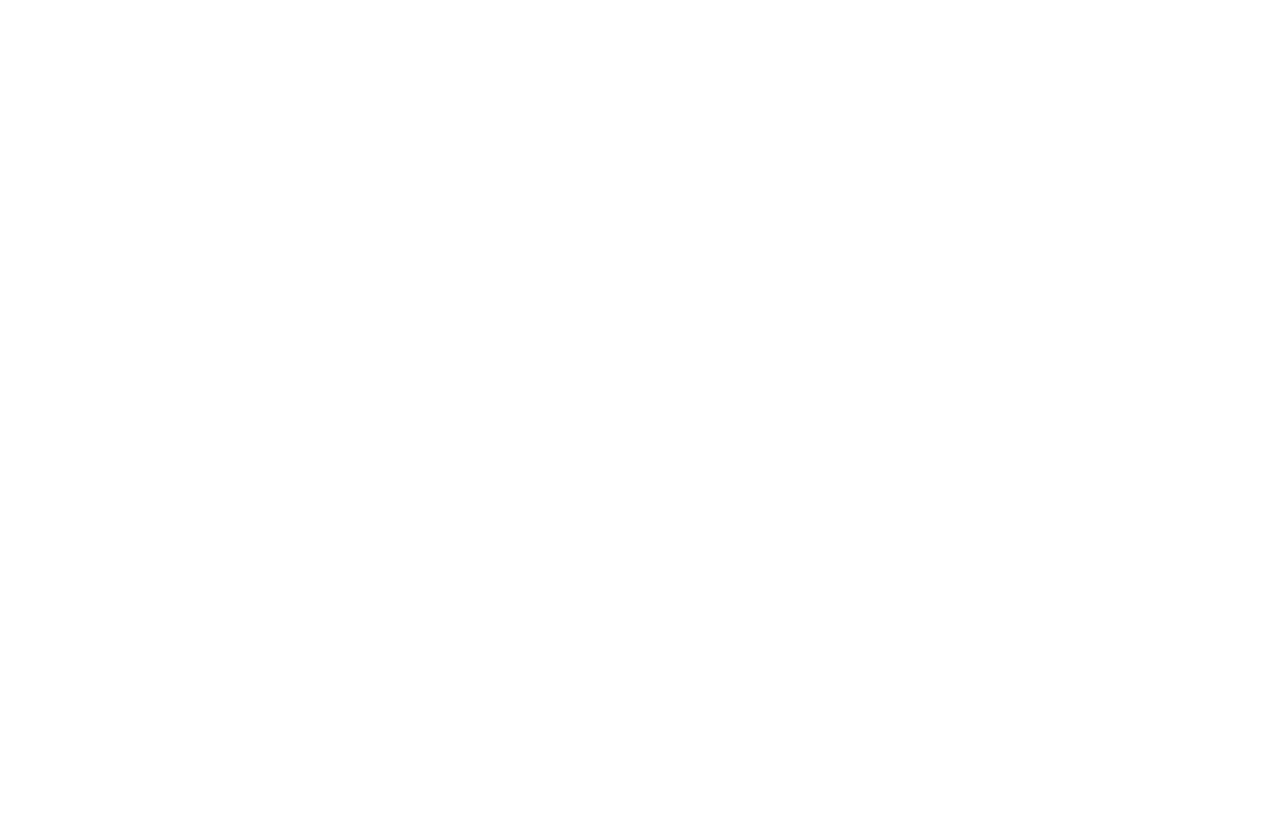
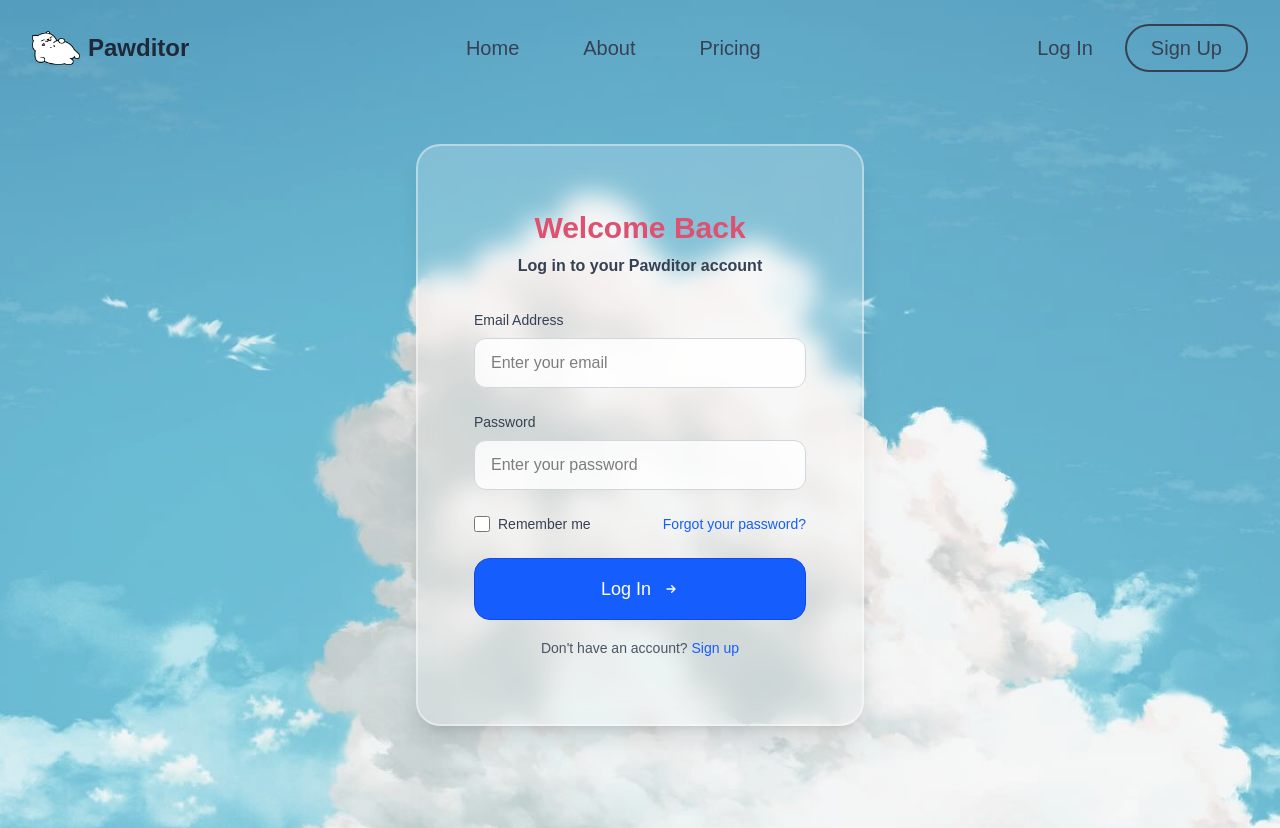
Before and after one commit to StockerMC/spurhacks2025, a SvelteKit app in the folder front-end/: page /login in a window 1280 px wide. Shown: the top 828 px of the page. Before the commit the page ends 800 px from the top, so only its background shows below. Built offline with nearby package versions, Linux system fonts and the light colour scheme.

Commit message:
feat: login

```diff
--- a/front-end/src/lib/components/Button.svelte
+++ b/front-end/src/lib/components/Button.svelte
@@ -1,5 +1,4 @@
 <script lang="ts">
-  // FIXME: SUPPORT GIFS/IMAGES SINCE MERGE CONFLICT OVERWROTE AARON'S CHANGES
   interface Props {
     variant?: 'primary' | 'secondary' | 'outline' | 'ghost' | 'dark' | 'text';
     size?: 'sm' | 'md' | 'lg';
--- a/front-end/src/lib/components/Card.svelte
+++ b/front-end/src/lib/components/Card.svelte
@@ -1,12 +1,14 @@
 <script lang="ts">
     interface Props {
         children: any;
+        blurBackground?: boolean;
+        class?: string;
     }
 
-    let { children }: Props = $props();
+    const { children, blurBackground = false, class: customClass = '' }: Props = $props();
 </script>
 
-<div class="w-[60%] bg-white/20 rounded-3xl border-[2px] border-white/40 overflow-hidden shadow-xl">
+<div class={`bg-white/20 rounded-3xl border-[2px] border-white/40 overflow-hidden shadow-xl ${blurBackground ? 'backdrop-blur-md' : ''} ${customClass}`}>
     <div class="p-6 md:p-8">
         {@render children()}
     </div>
--- /dev/null
+++ b/front-end/src/lib/components/HomeCard.svelte
@@ -0,0 +1,13 @@
+<script lang="ts">
+    interface Props {
+        children: any;
+    }
+
+    let { children }: Props = $props();
+</script>
+
+<div class="w-[60%] bg-white/20 rounded-3xl border-[2px] border-white/40 overflow-hidden shadow-xl">
+    <div class="p-6 md:p-8">
+        {@render children()}
+    </div>
+</div>
--- a/front-end/src/routes/+page.svelte
+++ b/front-end/src/routes/+page.svelte
@@ -1,5 +1,5 @@
 <script>
-  import Card from "$lib/components/Card.svelte";
+  import HomeCard from "$lib/components/HomeCard.svelte";
   import Logo from "$lib/images/logo.png"
   import CatBall from "$lib/images/cat_ball.gif";
   import Background from "$lib/images/background.jpg";
@@ -86,9 +86,9 @@
       </a>
     </nav>
     <div class="flex items-center text-xl gap-8">
-      <button class="text-gray-700 hover:text-gray-900 font-medium transition-colors">
-        Sign In
-      </button>
+      <a href="/login" class="text-gray-700 hover:text-gray-900 font-medium transition-colors">
+        Log In
+      </a>
       <button class="border-2 py-2 border-gray-700 text-gray-700 rounded-full px-6">
         Sign Up
       </button>
@@ -154,7 +154,7 @@
     </div>
   </div>
   <div class="flex justify-center w-full pt-12">
-    <Card>
+    <HomeCard>
       <div class="grid grid-cols-2 md:grid-cols-3 gap-4">
         {#each profiles as profile}
           <LandingCard
@@ -165,7 +165,7 @@
           />
         {/each}
       </div>
-    </Card>
+    </HomeCard>
   </div>
 </div>
 
--- a/front-end/src/routes/login/+page.svelte
+++ b/front-end/src/routes/login/+page.svelte
@@ -1,138 +1,133 @@
-<!--<script lang="ts">-->
-<!--    import Card from '$lib/components/Card.svelte';-->
-<!--    import Button from '$lib/components/Button.svelte';-->
-<!--    import { goto } from '$app/navigation';-->
+<script lang="ts">
+    import Card from '$lib/components/Card.svelte';
+    import Button from '$lib/components/Button.svelte';
+    import { goto } from '$app/navigation';
+    import Logo from "$lib/images/logo.png";
+    import Background from "$lib/images/background.jpg";
 
-<!--    let email = '';-->
-<!--    let password = '';-->
+    let email = '';
+    let password = '';
 
-<!--    function handleLogin() {-->
-<!--        goto('/dashboard');-->
-<!--    }-->
-<!--</script>-->
+    function handleLogin() {
+        goto('/dashboard');
+    }
+</script>
 
-<!--<div class="min-h-screen flex items-center justify-center bg-gradient-to-br from-cyan-900 via-cyan-700 to-cyan-600">-->
-<!--    <div class="max-w-md mx-auto relative z-10 w-full px-4">-->
-<!--        <Card>-->
-<!--            <div class="text-center mb-8">-->
-<!--                <h1 class="text-3xl font-bold text-gray-900 mb-2">Welcome Back</h1>-->
-<!--                <p class="text-gray-600">Sign in to your LLM Tester account</p>-->
-<!--            </div>-->
-<!--            <form class="space-y-6" on:submit|preventDefault={handleLogin}>-->
-<!--                <div>-->
-<!--                    <label for="email" class="block text-sm font-medium text-gray-700 mb-2">-->
-<!--                        Email Address-->
-<!--                    </label>-->
-<!--                    <input-->
-<!--                            type="email"-->
-<!--                            id="email"-->
-<!--                            bind:value={email}-->
-<!--                            required-->
-<!--                            class="w-full px-4 py-3 border border-gray-300 rounded-xl focus:ring-2 focus:ring-blue-500 focus:border-transparent bg-white/80 backdrop-blur-sm resize-none"-->
-<!--                            placeholder="Enter your email"-->
-<!--                    />-->
-<!--                </div>-->
-<!--                <div>-->
-<!--                    <label for="password" class="block text-sm font-medium text-gray-700 mb-2">-->
-<!--                        Password-->
-<!--                    </label>-->
-<!--                    <input-->
-<!--                            type="password"-->
-<!--                            id="password"-->
-<!--                            bind:value={password}-->
-<!--                            required-->
-<!--                            class="w-full px-4 py-3 border border-gray-300 rounded-xl focus:ring-2 focus:ring-blue-500 focus:border-transparent bg-white/80 backdrop-blur-sm resize-none"-->
-<!--                            placeholder="Enter your password"-->
-<!--                    />-->
-<!--                </div>-->
-<!--                <div class="flex items-center justify-between">-->
-<!--                    <div class="flex items-center">-->
-<!--                        <input-->
-<!--                                id="remember-me"-->
-<!--                                name="remember-me"-->
-<!--                                type="checkbox"-->
-<!--                                class="h-4 w-4 text-blue-600 focus:ring-blue-500 border-gray-300 rounded"-->
-<!--                        />-->
-<!--                        <label for="remember-me" class="ml-2 block text-sm text-gray-700">-->
-<!--                            Remember me-->
-<!--                        </label>-->
-<!--                    </div>-->
-<!--                    <div class="text-sm">-->
-<!--                        <a href="#" class="font-medium text-blue-600 hover:text-blue-500">-->
-<!--                            Forgot your password?-->
-<!--                        </a>-->
-<!--                    </div>-->
-<!--                </div>-->
-<!--                <div class="space-y-4">-->
-<!--                    <Button-->
-<!--                            variant="primary"-->
-<!--                            size="lg"-->
-<!--                            on:click={handleLogin}-->
-<!--                            class="w-full"-->
-<!--                    >-->
-<!--                        Sign In-->
-<!--                    </Button>-->
-<!--                    <div class="text-center">-->
-<!--                        <span class="text-sm text-gray-600">-->
-<!--                            Don&#39;t have an account?-->
-<!--                            <a href="#" class="font-medium text-blue-600 hover:text-blue-500">-->
-<!--                                Sign up-->
-<!--                            </a>-->
-<!--                        </span>-->
-<!--                    </div>-->
-<!--                </div>-->
-<!--            </form>-->
-<!--        </Card>-->
-<!--    </div>-->
-<!--</div>-->
+<!-- svelte-ignore a11y_img_redundant_alt -->
+<img
+        src={Background}
+        alt="Background Image"
+        class="top-0 left-0 w-full h-full z-[-1] pointer-events-none opacity-75"
+/>
 
-<!--<script>-->
-<!--    import Logo from "$lib/images/logo.png";-->
-<!--    import Background from "$lib/images/background.jpg";-->
-<!--</script>-->
+<div class="min-h-screen z-50 absolute top-0 left-0 w-full">
+    <header class="flex items-center justify-between px-8 py-6 z-50">
+        <div class="flex items-center gap-2">
+            <img
+                    src={Logo}
+                    alt="Cat Logo"
+                    class="w-12 h-auto"
+            />
+            <span class="text-2xl font-bold text-gray-800">Pawditor</span>
+        </div>
+        <nav class="hidden md:flex text-xl items-center gap-16">
+            <a href="/" class="text-gray-700 hover:text-gray-900 font-medium transition-colors">
+                Home
+            </a>
+            <a href="/about" class="text-gray-700 hover:text-gray-900 font-medium transition-colors">
+                About
+            </a>
+            <a href="/pricing" class="text-gray-700 hover:text-gray-900 font-medium transition-colors">
+                Pricing
+            </a>
+        </nav>
+        <div class="flex items-center text-xl gap-8">
+            <button class="text-gray-700 hover:text-gray-900 font-medium transition-colors">
+                Log In
+            </button>
+            <button class="border-2 py-2 border-gray-700 text-gray-700 rounded-full px-6">
+                Sign Up
+            </button>
+        </div>
+    </header>
+    <Card blurBackground={true} class="mx-auto my-12 max-w-md px-6 py-8">
+        <div class="text-center mb-8">
+            <h1 class="text-3xl font-bold mb-2 text-[#DC5270]">Welcome Back</h1>
+            <p class="text-gray-700 font-semibold">Log in to your Pawditor account</p>
+        </div>
+        <form class="space-y-6" on:submit|preventDefault={handleLogin}>
+            <div>
+                <label for="email" class="block text-sm font-medium text-gray-700 mb-2">
+                    Email Address
+                </label>
+                <input
+                        type="email"
+                        id="email"
+                        bind:value={email}
+                        required
+                        class="w-full px-4 py-3 border border-gray-300 rounded-xl focus:ring-2 focus:ring-blue-500 focus:border-transparent bg-white/80 backdrop-blur-sm resize-none"
+                        placeholder="Enter your email"
+                />
+            </div>
+            <div>
+                <label for="password" class="block text-sm font-medium text-gray-700 mb-2">
+                    Password
+                </label>
+                <input
+                        type="password"
+                        id="password"
+                        bind:value={password}
+                        required
+                        class="w-full px-4 py-3 border border-gray-300 rounded-xl focus:ring-2 focus:ring-blue-500 focus:border-transparent bg-white/80 backdrop-blur-sm resize-none"
+                        placeholder="Enter your password"
+                />
+            </div>
+            <div class="flex items-center justify-between">
+                <div class="flex items-center">
+                    <input
+                            id="remember-me"
+                            name="remember-me"
+                            type="checkbox"
+                            class="h-4 w-4 text-blue-600 focus:ring-blue-500 border-gray-300 rounded"
+                    />
+                    <label for="remember-me" class="ml-2 block text-sm text-gray-700">
+                        Remember me
+                    </label>
+                </div>
+                <div class="text-sm">
+                    <a href="#" class="font-medium text-blue-600 hover:text-blue-500">
+                        Forgot your password?
+                    </a>
+                </div>
+            </div>
+            <div class="space-y-4">
+                <a
+                        href="#"
+                        class="inline-flex items-center justify-center font-medium transition-all duration-200 focus:outline-none focus:ring-2 focus:ring-offset-2 disabled:opacity-50 disabled:cursor-not-allowed border bg-blue-600 text-white border-blue-700 hover:bg-blue-700 hover:shadow-lg focus:ring-blue-500 px-8 py-4 text-lg rounded-2xl w-full"
+                        on:click|preventDefault={handleLogin}
+                >
+    <span class="flex items-center gap-2">
+        Log In
+        <svg class="w-4 h-4 ml-1 transition-transform group-hover:translate-x-0.5" fill="none" stroke="currentColor" viewBox="0 0 24 24">
+            <path stroke-linecap="round" stroke-linejoin="round" stroke-width="2" d="M13 7l5 5m0 0l-5 5m5-5H6"></path>
+        </svg>
+    </span>
+                </a>
+                <div class="text-center">
+                <span class="text-sm text-gray-600">
+                    Don&#39;t have an account?
+                    <a href="#" class="font-medium text-blue-600 hover:text-blue-500">
+                        Sign up
+                    </a>
+                </span>
+                </div>
+            </div>
+        </form>
+    </Card>
+</div>
 
-<!--&lt;!&ndash; svelte-ignore a11y_img_redundant_alt &ndash;&gt;-->
-<!--<img-->
-<!--        src={Background}-->
-<!--        alt="Background Image"-->
-<!--        class="top-0 left-0 w-full h-full z-[-1] pointer-events-none opacity-75"-->
-<!--/>-->
-
-<!--<div class="min-h-screen z-50 absolute top-0 left-0 w-full">-->
-<!--    <header class="flex items-center justify-between px-8 py-6 z-50">-->
-<!--        <div class="flex items-center gap-2">-->
-<!--            <img-->
-<!--                    src={Logo}-->
-<!--                    alt="Cat Logo"-->
-<!--                    class="w-12 h-auto"-->
-<!--            />-->
-<!--            <span class="text-2xl font-bold text-gray-800">Pawditor</span>-->
-<!--        </div>-->
-<!--        <nav class="hidden md:flex text-xl items-center gap-16">-->
-<!--            <a href="/" class="text-gray-700 hover:text-gray-900 font-medium transition-colors">-->
-<!--                Home-->
-<!--            </a>-->
-<!--            <a href="/about" class="text-gray-700 hover:text-gray-900 font-medium transition-colors">-->
-<!--                About-->
-<!--            </a>-->
-<!--            <a href="/pricing" class="text-gray-700 hover:text-gray-900 font-medium transition-colors">-->
-<!--                Pricing-->
-<!--            </a>-->
-<!--        </nav>-->
-<!--        <div class="flex items-center text-xl gap-8">-->
-<!--            <button class="text-gray-700 hover:text-gray-900 font-medium transition-colors">-->
-<!--                Sign In-->
-<!--            </button>-->
-<!--            <button class="border-2 py-2 border-gray-700 text-gray-700 rounded-full px-6">-->
-<!--                Sign Up-->
-<!--            </button>-->
-<!--        </div>-->
-<!--    </header>-->
-<!--    &lt;!&ndash; Add your content here later &ndash;&gt;-->
-<!--</div>-->
-
-<!--<style>-->
-<!--    :global(.container) {-->
-<!--        max-width: 1200px;-->
-<!--    }-->
-<!--</style>-->
+<style>
+    :global(.container) {
+        max-width: 1200px;
+    }
+</style>
```
